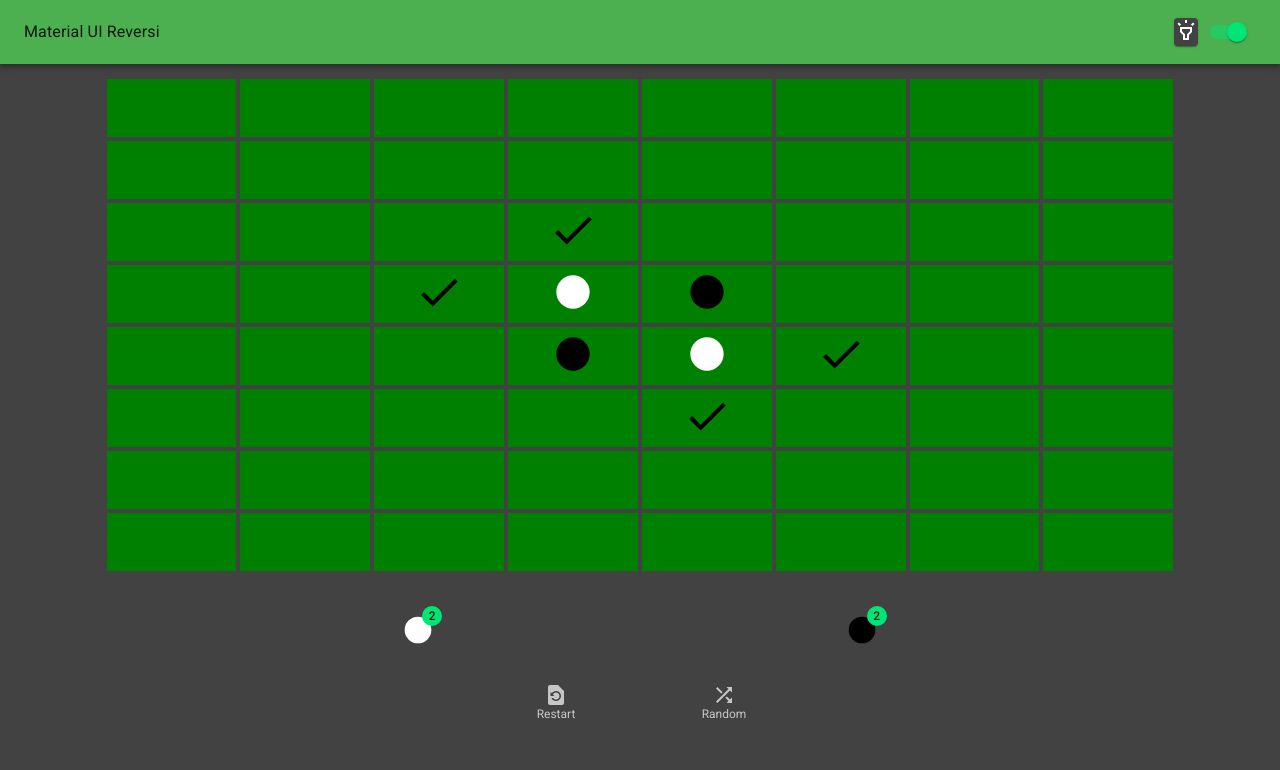
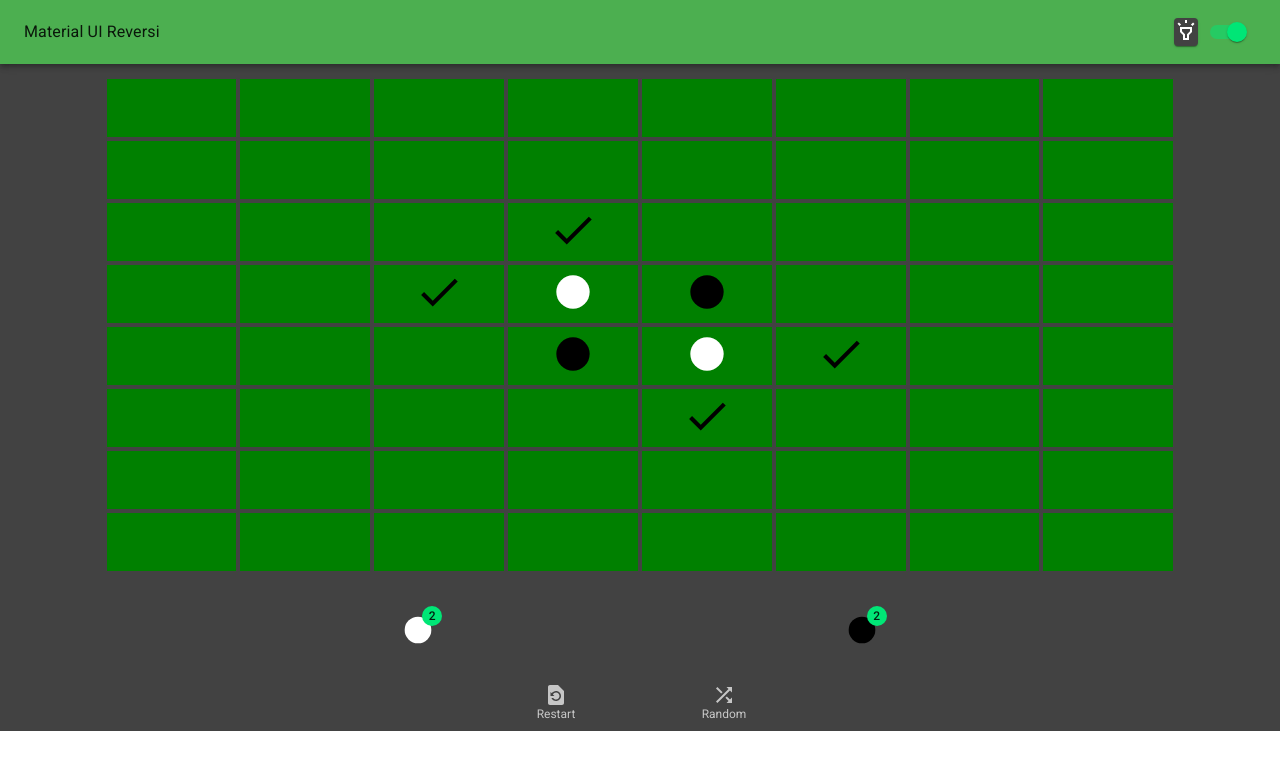
Before and after one commit to snerks/react-mui-reversi-ts, a React (Create React App) app: page / in a window 1280 px wide. Shown: the top 770 px of the page. Built offline with nearby package versions, Linux system fonts and the light colour scheme.

Commit message:
Remove div from App.tsx

```diff
--- a/src/App.tsx
+++ b/src/App.tsx
@@ -20,7 +20,6 @@ function App() {
   return (
     <ThemeProvider theme={theme}>
       <Paper elevation={0} square style={{ height: "100%" }}>
-        <div style={{ paddingBottom: 100 }}>
         <Grid container direction="column">
           <Grid item>
             <Header isDarkMode={isDarkMode} setIsDarkMode={setIsDarkMode} />
@@ -34,7 +33,6 @@ function App() {
             <Grid item xs={false} sm={1} />
           </Grid>
         </Grid>
-        </div>
       </Paper>
     </ThemeProvider>
   );
```
Lines whose indentation alone changed are shown as unchanged.
